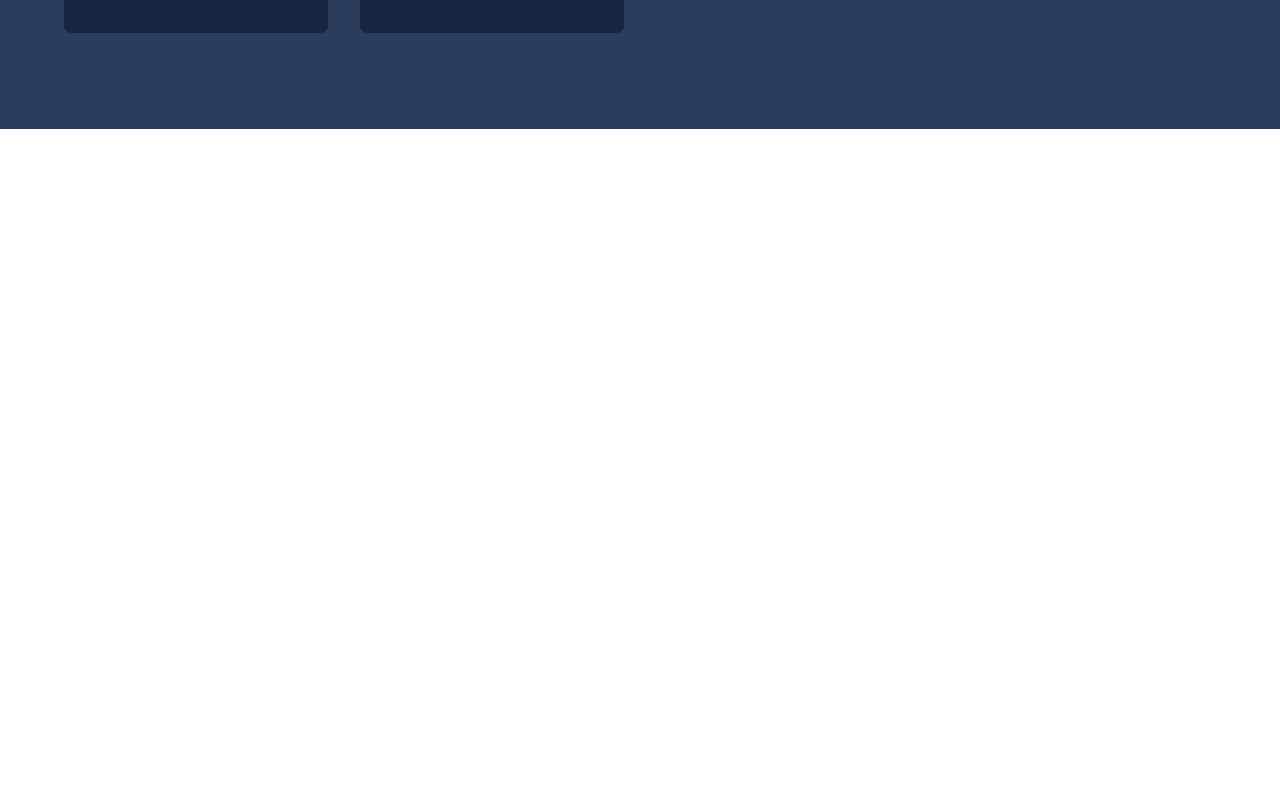
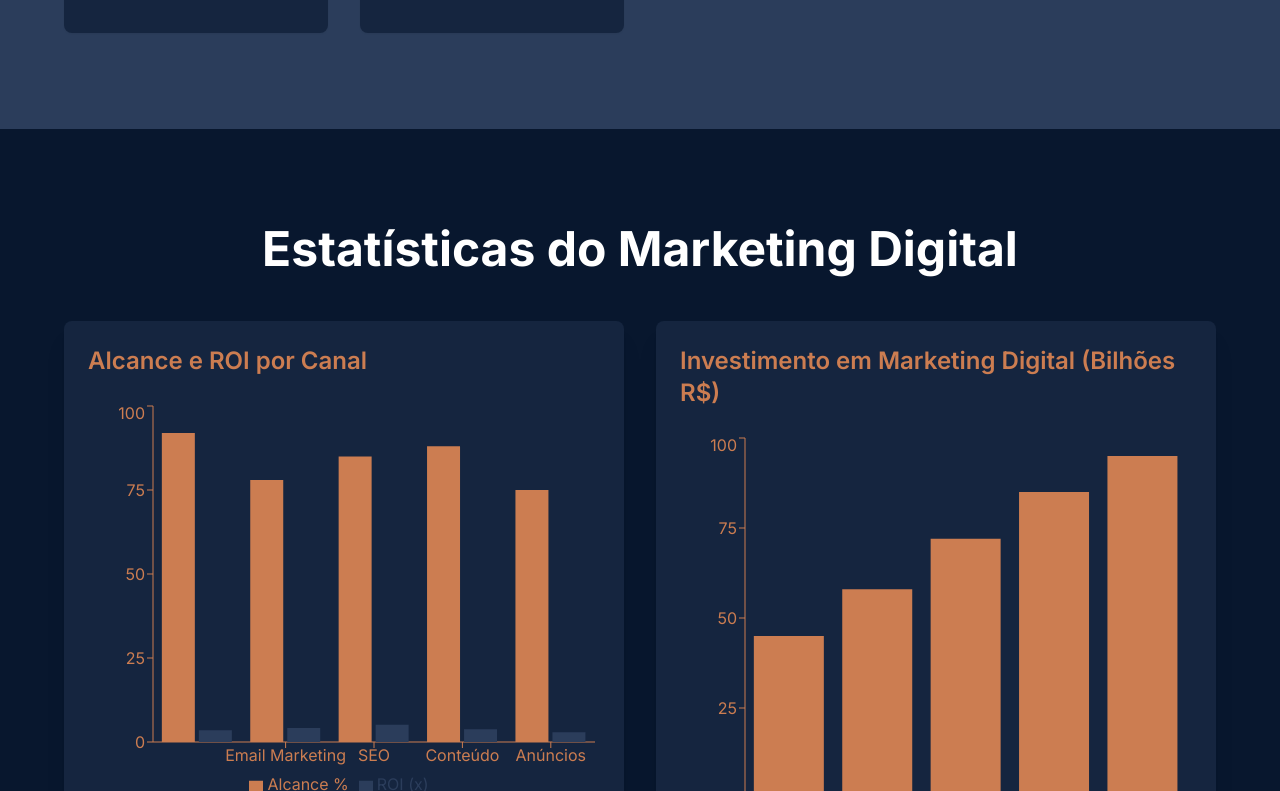
Before and after one commit to Cyllasneto/digital-knowledge-bridge, a React (Vite) app: page / in a window 1280 px wide. Shown: the part 2009-2800 px from the top of the page. Before the commit the page ends 2138 px from the top, so only its background shows below. Built offline with nearby package versions, Linux system fonts and the light colour scheme.

Commit message:
Add tables and charts for marketing information
Implemented tables and charts to provide useful information for users seeking insights into the marketing area.
[skip gpt_engineer]

```diff
--- /dev/null
+++ b/src/components/MarketingStats.tsx
@@ -0,0 +1,134 @@
+import {
+  Table,
+  TableBody,
+  TableCell,
+  TableHead,
+  TableHeader,
+  TableRow,
+} from "@/components/ui/table";
+import { ChartContainer, ChartTooltip } from "@/components/ui/chart";
+import { BarChart, Bar, XAxis, YAxis, ResponsiveContainer, Tooltip, Legend } from "recharts";
+
+const channelData = [
+  { channel: "Redes Sociais", alcance: 92, roi: 3.5 },
+  { channel: "Email Marketing", alcance: 78, roi: 4.2 },
+  { channel: "SEO", alcance: 85, roi: 5.1 },
+  { channel: "Conteúdo", alcance: 88, roi: 3.8 },
+  { channel: "Anúncios", alcance: 75, roi: 2.9 },
+];
+
+const investimentData = [
+  { ano: "2020", valor: 45 },
+  { ano: "2021", valor: 58 },
+  { ano: "2022", valor: 72 },
+  { ano: "2023", valor: 85 },
+  { ano: "2024", valor: 95 },
+];
+
+export const MarketingStats = () => {
+  return (
+    <section className="py-16 md:py-24 bg-primary px-4 md:px-8">
+      <div className="container mx-auto max-w-7xl">
+        <h2 className="text-4xl md:text-5xl font-bold mb-12 text-white text-center animate-fade-up">
+          Estatísticas do Marketing Digital
+        </h2>
+
+        <div className="grid md:grid-cols-2 gap-8 mb-16">
+          <div className="bg-primary-dark p-6 rounded-lg shadow-xl">
+            <h3 className="text-2xl font-semibold mb-6 text-secondary">Alcance e ROI por Canal</h3>
+            <div className="h-[400px]">
+              <ResponsiveContainer width="100%" height="100%">
+                <BarChart data={channelData}>
+                  <XAxis dataKey="channel" stroke="#CC7D51" />
+                  <YAxis stroke="#CC7D51" />
+                  <Tooltip
+                    contentStyle={{
+                      backgroundColor: "#15253F",
+                      border: "none",
+                      borderRadius: "8px",
+                    }}
+                    labelStyle={{ color: "#CC7D51" }}
+                  />
+                  <Legend />
+                  <Bar dataKey="alcance" name="Alcance %" fill="#CC7D51" />
+                  <Bar dataKey="roi" name="ROI (x)" fill="#2B3D5B" />
+                </BarChart>
+              </ResponsiveContainer>
+            </div>
+          </div>
+
+          <div className="bg-primary-dark p-6 rounded-lg shadow-xl">
+            <h3 className="text-2xl font-semibold mb-6 text-secondary">
+              Investimento em Marketing Digital (Bilhões R$)
+            </h3>
+            <div className="h-[400px]">
+              <ResponsiveContainer width="100%" height="100%">
+                <BarChart data={investimentData}>
+                  <XAxis dataKey="ano" stroke="#CC7D51" />
+                  <YAxis stroke="#CC7D51" />
+                  <Tooltip
+                    contentStyle={{
+                      backgroundColor: "#15253F",
+                      border: "none",
+                      borderRadius: "8px",
+                    }}
+                    labelStyle={{ color: "#CC7D51" }}
+                  />
+                  <Bar dataKey="valor" name="Investimento" fill="#CC7D51" />
+                </BarChart>
+              </ResponsiveContainer>
+            </div>
+          </div>
+        </div>
+
+        <div className="bg-primary-dark p-6 rounded-lg shadow-xl animate-fade-up">
+          <h3 className="text-2xl font-semibold mb-6 text-secondary">Métricas Importantes</h3>
+          <div className="overflow-x-auto">
+            <Table>
+              <TableHeader>
+                <TableRow>
+                  <TableHead className="text-secondary">Métrica</TableHead>
+                  <TableHead className="text-secondary">Média do Mercado</TableHead>
+                  <TableHead className="text-secondary">Benchmark</TableHead>
+                  <TableHead className="text-secondary">Importância</TableHead>
+                </TableRow>
+              </TableHeader>
+              <TableBody>
+                <TableRow>
+                  <TableCell className="text-white">Taxa de Conversão</TableCell>
+                  <TableCell className="text-white">2.35%</TableCell>
+                  <TableCell className="text-white">&gt; 3%</TableCell>
+                  <TableCell className="text-white">Alta</TableCell>
+                </TableRow>
+                <TableRow>
+                  <TableCell className="text-white">Taxa de Abertura (Email)</TableCell>
+                  <TableCell className="text-white">21.33%</TableCell>
+                  <TableCell className="text-white">&gt; 25%</TableCell>
+                  <TableCell className="text-white">Média</TableCell>
+                </TableRow>
+                <TableRow>
+                  <TableCell className="text-white">Engajamento Redes Sociais</TableCell>
+                  <TableCell className="text-white">3.91%</TableCell>
+                  <TableCell className="text-white">&gt; 5%</TableCell>
+                  <TableCell className="text-white">Alta</TableCell>
+                </TableRow>
+                <TableRow>
+                  <TableCell className="text-white">CTR Anúncios</TableCell>
+                  <TableCell className="text-white">1.91%</TableCell>
+                  <TableCell className="text-white">&gt; 2%</TableCell>
+                  <TableCell className="text-white">Alta</TableCell>
+                </TableRow>
+                <TableRow>
+                  <TableCell className="text-white">Posição Média SEO</TableCell>
+                  <TableCell className="text-white">8.5</TableCell>
+                  <TableCell className="text-white">&lt; 5</TableCell>
+                  <TableCell className="text-white">Muito Alta</TableCell>
+                </TableRow>
+              </TableBody>
+            </Table>
+          </div>
+        </div>
+      </div>
+    </section>
+  );
+};
--- a/src/pages/Index.tsx
+++ b/src/pages/Index.tsx
@@ -1,6 +1,7 @@
 import { Header } from "@/components/Header";
 import { HeroSection } from "@/components/HeroSection";
 import { MarketingAreas } from "@/components/MarketingAreas";
+import { MarketingStats } from "@/components/MarketingStats";
 
 const Index = () => {
   return (
@@ -8,6 +9,7 @@ const Index = () => {
       <Header />
       <HeroSection />
       <MarketingAreas />
+      <MarketingStats />
     </main>
   );
 };
```
